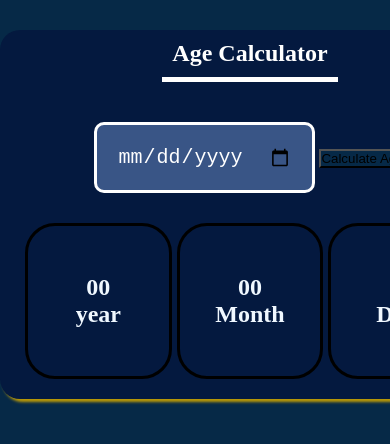
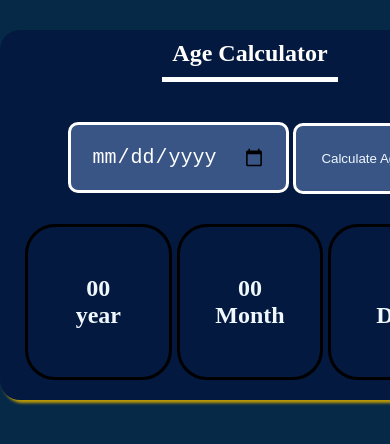
Before and after one commit to osamakhan18/classTask-05, a plain HTML site: page index.html in a window 390 px wide. Shown: the top 444 px of the page. Drawn offline with Linux system fonts and the light colour scheme.

Commit message:
add the media query

```diff
--- a/style.css
+++ b/style.css
@@ -45,13 +45,13 @@
     border: 3px solid white;
 }
 
-/* .input-cal button{
+.input-cal button{
     padding: 25px;
     border-radius: 10px;
     background-color:rgb(138, 174, 241,0.4) ;
     color: aliceblue;
     border: 3px solid white;
-} */
+}
 
 .select-age{
 
@@ -91,3 +91,9 @@
     font-weight: 800;
 
 }
+
+
+@media only screen and (max-width:900px){
+
+
+}
```
